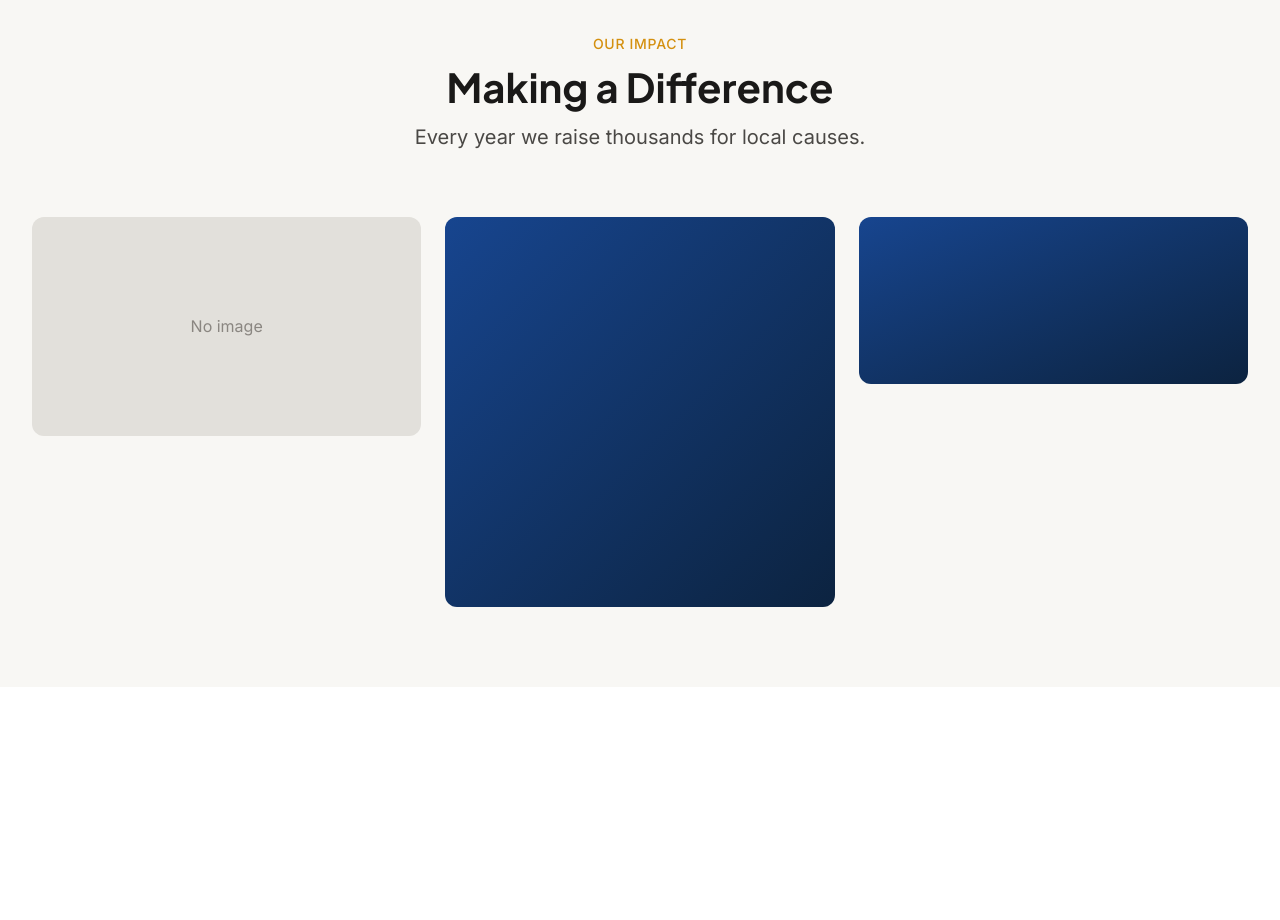
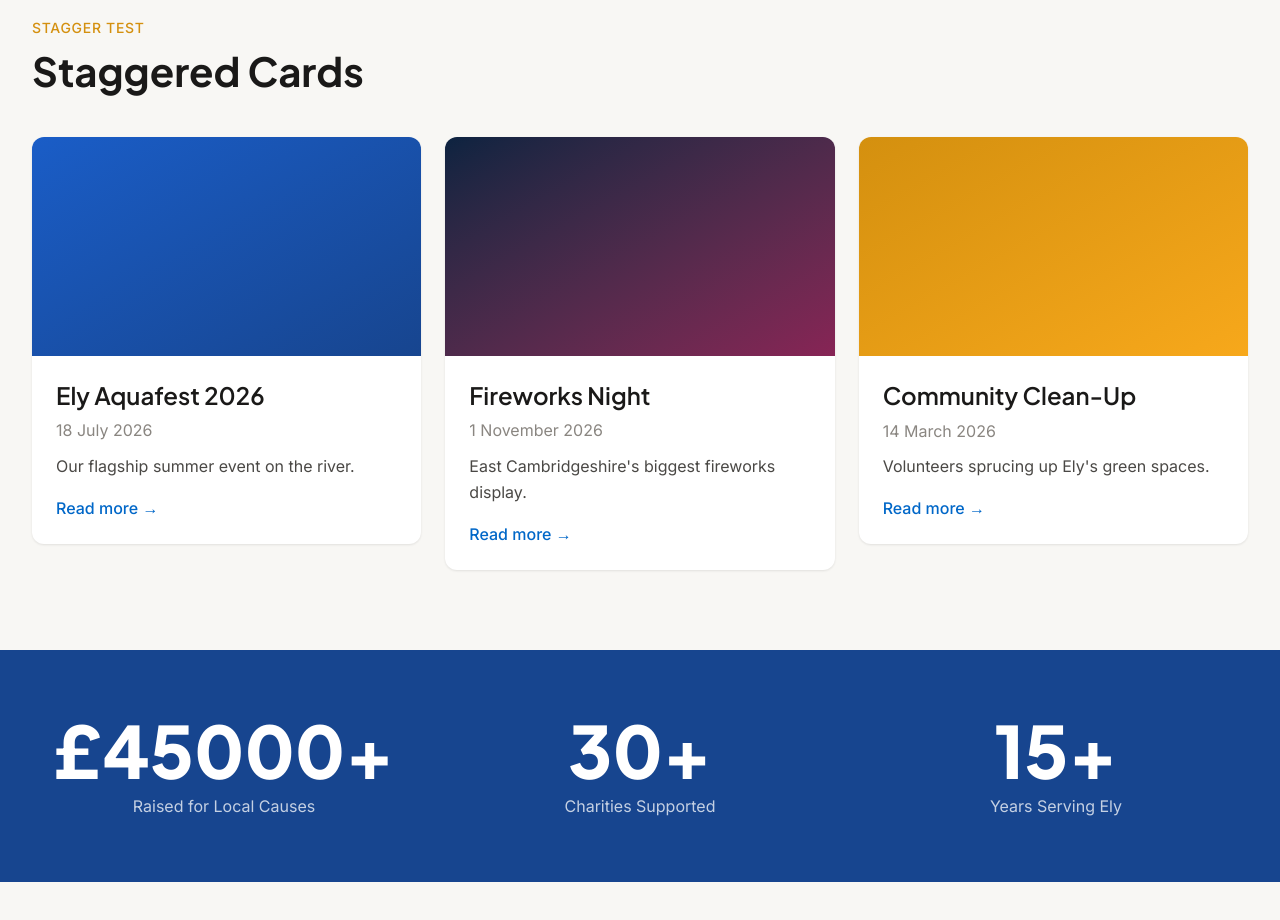
Before and after one commit to jonathan-hansel-awo/rotary-club-ely, a Next.js app: page / in a window 1280 px wide. Shown: the part 260-1180 px from the top of the page. Before the commit the page ends 947 px from the top, so only its background shows below. Built offline with nearby package versions, Linux system fonts and the light colour scheme.

Commit message:
feat: add FadeInOnScroll, StaggerChildren, CountUp, PageTransition animation components

```diff
--- a/app/layout.tsx
+++ b/app/layout.tsx
@@ -1,6 +1,7 @@
 import type { Metadata } from "next";
 import { Plus_Jakarta_Sans, Inter } from "next/font/google";
 import "./globals.css";
+import PageTransition from "@/components/animation/PageTransition";
 
 const plusJakartaSans = Plus_Jakarta_Sans({
   subsets: ["latin"],
@@ -29,7 +30,7 @@ export default function RootLayout({
   return (
     <html lang="en">
       <body className={`${plusJakartaSans.variable} ${inter.variable}`}>
-        {children}
+        <PageTransition>{children}</PageTransition>
       </body>
     </html>
   );
--- a/app/page.tsx
+++ b/app/page.tsx
@@ -1,52 +1,97 @@
+import Container from "@/components/layout/Container";
 import SectionHeading from "@/components/ui/SectionHeading";
-import ImageWithHotspot from "@/components/ui/ImageWithHotspot";
-import Container from "@/components/layout/Container";
+import Card from "@/components/ui/Card";
+import FadeInOnScroll from "@/components/animation/FadeInOnScroll";
+import StaggerChildren, {
+  StaggerItem,
+} from "@/components/animation/StaggerChildren";
+import CountUp from "@/components/animation/CountUp";
 
 export default function Home() {
   return (
-    <div className="min-h-screen bg-off-white py-20 flex flex-col gap-16">
+    <div className="min-h-screen bg-off-white py-20 flex flex-col gap-20">
+      {/* FadeInOnScroll test */}
+      <Container>
+        <FadeInOnScroll>
+          <SectionHeading
+            eyebrow="Animation Test"
+            title="Fade In On Scroll"
+            subtitle="This section fades up when it enters the viewport."
+          />
+        </FadeInOnScroll>
+      </Container>
+
+      {/* StaggerChildren test */}
       <Container>
         <SectionHeading
-          eyebrow="Upcoming Events"
-          title="What's Happening in Ely"
-          subtitle="Join us for our upcoming community events — from summer festivals to winter fireworks, there's something for everyone."
+          eyebrow="Stagger Test"
+          title="Staggered Cards"
+          className="mb-8"
         />
+        <StaggerChildren className="grid grid-cols-1 md:grid-cols-3 gap-6">
+          <StaggerItem>
+            <Card
+              title="Ely Aquafest 2026"
+              meta="18 July 2026"
+              description="Our flagship summer event on the river."
+              imageBg="bg-gradient-to-br from-rotary-blue-light to-rotary-blue"
+            />
+          </StaggerItem>
+          <StaggerItem>
+            <Card
+              title="Fireworks Night"
+              meta="1 November 2026"
+              description="East Cambridgeshire's biggest fireworks display."
+              imageBg="bg-gradient-to-br from-rotary-blue-dark to-cranberry"
+            />
+          </StaggerItem>
+          <StaggerItem>
+            <Card
+              title="Community Clean-Up"
+              meta="14 March 2026"
+              description="Volunteers sprucing up Ely's green spaces."
+              imageBg="bg-gradient-to-br from-rotary-gold-dark to-rotary-gold"
+            />
+          </StaggerItem>
+        </StaggerChildren>
       </Container>
 
+      {/* CountUp test */}
+      <div className="bg-rotary-blue py-16">
         <Container>
-        <SectionHeading
-          eyebrow="Our Impact"
-          title="Making a Difference"
-          subtitle="Every year we raise thousands for local causes."
-          align="center"
+          <div className="grid grid-cols-3 gap-8 text-center">
+            <div>
+              <CountUp
+                target={45000}
+                prefix="£"
+                suffix="+"
+                className="font-heading font-extrabold text-5xl text-white"
               />
-      </Container>
-
-      <Container>
-        <div className="grid grid-cols-1 md:grid-cols-3 gap-6">
-          <ImageWithHotspot
-            image={null}
-            alt="Placeholder"
-            aspectRatio="video"
+              <p className="font-body text-white/75 mt-2">
+                Raised for Local Causes
+              </p>
+            </div>
+            <div>
+              <CountUp
+                target={30}
+                suffix="+"
+                className="font-heading font-extrabold text-5xl text-white"
               />
-          <ImageWithHotspot
-            image={{
-              _type: "image",
-              asset: { _ref: "test", _type: "reference" },
-            }}
-            alt="Test image"
-            aspectRatio="square"
+              <p className="font-body text-white/75 mt-2">
+                Charities Supported
+              </p>
+            </div>
+            <div>
+              <CountUp
+                target={15}
+                suffix="+"
+                className="font-heading font-extrabold text-5xl text-white"
               />
-          <ImageWithHotspot
-            image={{
-              _type: "image",
-              asset: { _ref: "test", _type: "reference" },
-            }}
-            alt="Test image"
-            aspectRatio="cinema"
-          />
+              <p className="font-body text-white/75 mt-2">Years Serving Ely</p>
+            </div>
           </div>
         </Container>
       </div>
+    </div>
   );
 }
--- /dev/null
+++ b/components/animation/CountUp.tsx
@@ -0,0 +1,70 @@
+/* eslint-disable react-hooks/set-state-in-effect */
+"use client";
+
+import { useRef, useEffect, useState } from "react";
+import { useInView } from "framer-motion";
+
+interface CountUpProps {
+  target: number;
+  prefix?: string;
+  suffix?: string;
+  duration?: number;
+  className?: string;
+}
+
+export default function CountUp({
+  target,
+  prefix = "",
+  suffix = "",
+  duration = 1500,
+  className = "",
+}: CountUpProps) {
+  const ref = useRef(null);
+  const isInView = useInView(ref, { once: true, amount: 0.5 });
+  const [count, setCount] = useState(0);
+  const [hasStarted, setHasStarted] = useState(false);
+
+  useEffect(() => {
+    if (isInView && !hasStarted) {
+      setHasStarted(true);
+
+      // Respect prefers-reduced-motion
+      const prefersReduced = window.matchMedia(
+        "(prefers-reduced-motion: reduce)",
+      ).matches;
+
+      if (prefersReduced) {
+        setCount(target);
+        return;
+      }
+
+      const startTime = performance.now();
+
+      const tick = (currentTime: number) => {
+        const elapsed = currentTime - startTime;
+        const progress = Math.min(elapsed / duration, 1);
+        // easeOut cubic
+        const eased = 1 - Math.pow(1 - progress, 3);
+        setCount(Math.round(eased * target));
+
+        if (progress < 1) {
+          requestAnimationFrame(tick);
+        }
+      };
+
+      requestAnimationFrame(tick);
+    }
+  }, [isInView, hasStarted, target, duration]);
+
+  return (
+    <span
+      ref={ref}
+      className={`font-variant-numeric-tabular ${className}`}
+      aria-label={`${prefix}${target}${suffix}`}
+    >
+      {prefix}
+      {count}
+      {suffix}
+    </span>
+  );
+}
--- /dev/null
+++ b/components/animation/FadeInOnScroll.tsx
@@ -0,0 +1,35 @@
+"use client";
+
+import { useRef, ReactNode } from "react";
+import { motion, useInView } from "framer-motion";
+
+interface FadeInOnScrollProps {
+  children: ReactNode;
+  delay?: number;
+  distance?: number;
+  duration?: number;
+  className?: string;
+}
+
+export default function FadeInOnScroll({
+  children,
+  delay = 0,
+  distance = 20,
+  duration = 0.4,
+  className = "",
+}: FadeInOnScrollProps) {
+  const ref = useRef(null);
+  const isInView = useInView(ref, { once: true, amount: 0.2 });
+
+  return (
+    <motion.div
+      ref={ref}
+      initial={{ opacity: 0, y: distance }}
+      animate={isInView ? { opacity: 1, y: 0 } : { opacity: 0, y: distance }}
+      transition={{ duration, delay, ease: "easeOut" }}
+      className={className}
+    >
+      {children}
+    </motion.div>
+  );
+}
--- /dev/null
+++ b/components/animation/PageTransition.tsx
@@ -0,0 +1,27 @@
+"use client";
+
+import { ReactNode } from "react";
+import { motion, AnimatePresence } from "framer-motion";
+import { usePathname } from "next/navigation";
+
+interface PageTransitionProps {
+  children: ReactNode;
+}
+
+export default function PageTransition({ children }: PageTransitionProps) {
+  const pathname = usePathname();
+
+  return (
+    <AnimatePresence mode="wait">
+      <motion.div
+        key={pathname}
+        initial={{ opacity: 0, y: 10 }}
+        animate={{ opacity: 1, y: 0 }}
+        exit={{ opacity: 0, y: -10 }}
+        transition={{ duration: 0.25, ease: "easeInOut" }}
+      >
+        {children}
+      </motion.div>
+    </AnimatePresence>
+  );
+}
--- /dev/null
+++ b/components/animation/StaggerChildren.tsx
@@ -0,0 +1,63 @@
+"use client";
+
+import { useRef, ReactNode } from "react";
+import { motion, useInView } from "framer-motion";
+
+interface StaggerChildrenProps {
+  children: ReactNode;
+  staggerInterval?: number;
+  className?: string;
+}
+
+const containerVariants = (staggerInterval: number) => ({
+  hidden: {},
+  visible: {
+    transition: {
+      staggerChildren: staggerInterval,
+    },
+  },
+});
+
+const childVariants = {
+  hidden: { opacity: 0, y: 20 },
+  visible: {
+    opacity: 1,
+    y: 0,
+    transition: { duration: 0.4 },
+  },
+};
+
+export function StaggerItem({
+  children,
+  className = "",
+}: {
+  children: ReactNode;
+  className?: string;
+}) {
+  return (
+    <motion.div variants={childVariants} className={className}>
+      {children}
+    </motion.div>
+  );
+}
+
+export default function StaggerChildren({
+  children,
+  staggerInterval = 0.08,
+  className = "",
+}: StaggerChildrenProps) {
+  const ref = useRef(null);
+  const isInView = useInView(ref, { once: true, amount: 0.2 });
+
+  return (
+    <motion.div
+      ref={ref}
+      variants={containerVariants(staggerInterval)}
+      initial="hidden"
+      animate={isInView ? "visible" : "hidden"}
+      className={className}
+    >
+      {children}
+    </motion.div>
+  );
+}
```
Lines whose indentation alone changed are shown as unchanged.
